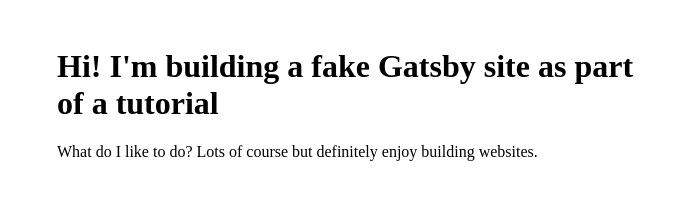
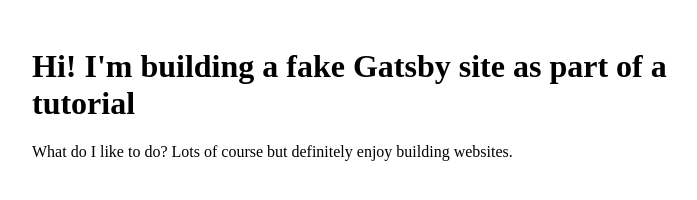
Before and after one commit to saikatdas0790/gatsby-tutorial-part-three, a Gatsby site: page / in a window 1280 px wide. Shown: the whole page, without its empty margins (283-980 px from the left). Built offline with nearby package versions, Linux system fonts and the light colour scheme; Gatsby itself is replaced by a stand-in of ours.

Commit message:
Add a layout component to the index page

```diff
--- /dev/null
+++ b/src/components/layout.js
@@ -0,0 +1,7 @@
+import React from "react";
+
+export default ({ children }) => (
+  <div style={{ margin: `3rem auto`, maxWidth: 650, padding: `0 1rem` }}>
+    {children}
+  </div>
+);
--- a/src/pages/index.js
+++ b/src/pages/index.js
@@ -1,11 +1,12 @@
 import React from "react";
+import Layout from "../components/layout";
 
 export default () => (
-  <div style={{ margin: `3rem auto`, maxWidth: 600 }}>
+  <Layout>
     <h1>Hi! I'm building a fake Gatsby site as part of a tutorial</h1>
     <p>
       What do I like to do? Lots of course but definitely enjoy building
       websites.
     </p>
-  </div>
+  </Layout>
 );
```
